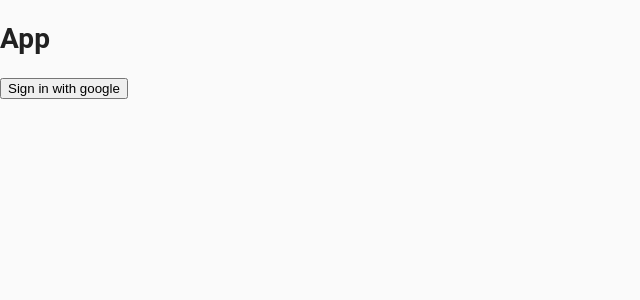
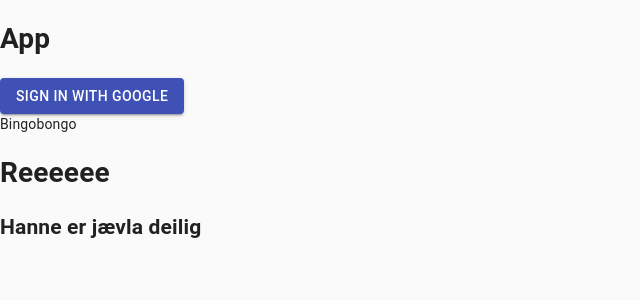
Before and after one commit to magnus-schj/Wishlist, a React (Vite) app in the folder frontend/react/main/: page / in a window 1280 px wide. Shown: the top 300 px of the page, without its empty margins (0-640 px from the left). Built offline with nearby package versions, Linux system fonts and the light colour scheme; no server answers.

Commit message:
sign in in progress

```diff
--- a/frontend/react/main/src/App.jsx
+++ b/frontend/react/main/src/App.jsx
@@ -2,18 +2,17 @@ import React, { useState, useEffect } from "react";
 
 import { auth, signInWithGoogle } from "./firebase/firebase.utils";
 
-import { CssBaseline } from "@material-ui/core";
+import { CssBaseline, Button } from "@material-ui/core";
+import SignInAndSignUp from "./components/signInAndSignUp/SignInAndSignUp.component";
 
 function App() {
   const [currentUser, setCurrentUser] = useState(null);
   let unsubscribeFromAuth = null;
   useEffect(() => {
     unsubscribeFromAuth = auth.onAuthStateChanged((user) => {
-      console.log("user:", user);
       setCurrentUser(user);
-
+      console.log(user.uid);
       return () => {
-        console.log("unmounted.");
         unsubscribeFromAuth();
       };
     });
@@ -24,10 +23,23 @@ function App() {
       <div className="App">
         <h1>App</h1>
         {currentUser ? (
-          <button onClick={() => auth.signOut()}>Sign out</button>
+          <Button
+            variant="contained"
+            color="primary"
+            onClick={() => auth.signOut()}
+          >
+            Sign out
+          </Button>
         ) : (
-          <button onClick={signInWithGoogle}>Sign in with google</button>
+          <Button
+            variant="contained"
+            color="primary"
+            onClick={signInWithGoogle}
+          >
+            Sign in with google
+          </Button>
         )}
+        <SignInAndSignUp />
       </div>
     </>
   );
--- /dev/null
+++ b/frontend/react/main/src/components/signInAndSignUp/SignInAndSignUp.component.jsx
@@ -0,0 +1,15 @@
+import React from "react";
+
+import { Container } from "@material-ui/core";
+
+const SignInAndSignUp = () => {
+  return (
+    <div className="">
+      Bingobongo
+      <h1>Reeeeee</h1>
+      <h2>Hanne er jævla deilig</h2>
+    </div>
+  );
+};
+
+export default SignInAndSignUp;
--- a/frontend/react/main/src/firebase/firebase.utils.js
+++ b/frontend/react/main/src/firebase/firebase.utils.js
@@ -21,9 +21,34 @@ firebase.initializeApp(firebaseConfig);
 export const auth = firebase.auth();
 export const db = firebase.firestore();
 
+// ? Sign in with google
 const provider = new firebase.auth.GoogleAuthProvider();
 provider.setCustomParameters({ prompt: "select_account" });
 
 export const signInWithGoogle = () => auth.signInWithPopup(provider);
 
 export default firebase;
+
+// ? Create user profile
+export const createUserProfile = async (userAuth, additionalData) => {
+  if (!userAuth) return;
+
+  const userRef = await db.doc(`users/${userAuth.uid}`);
+
+  if (!snapShot.exists) {
+    const { displayName, email } = userAuth;
+    const createdAt = new Date();
+
+    try {
+      await userRef.set({
+        displayName,
+        email,
+        createdAt,
+        ...additionalData,
+      });
+    } catch (error) {
+      console.log("error creating user", error.message);
+    }
+  }
+  return userRef;
+};
```
